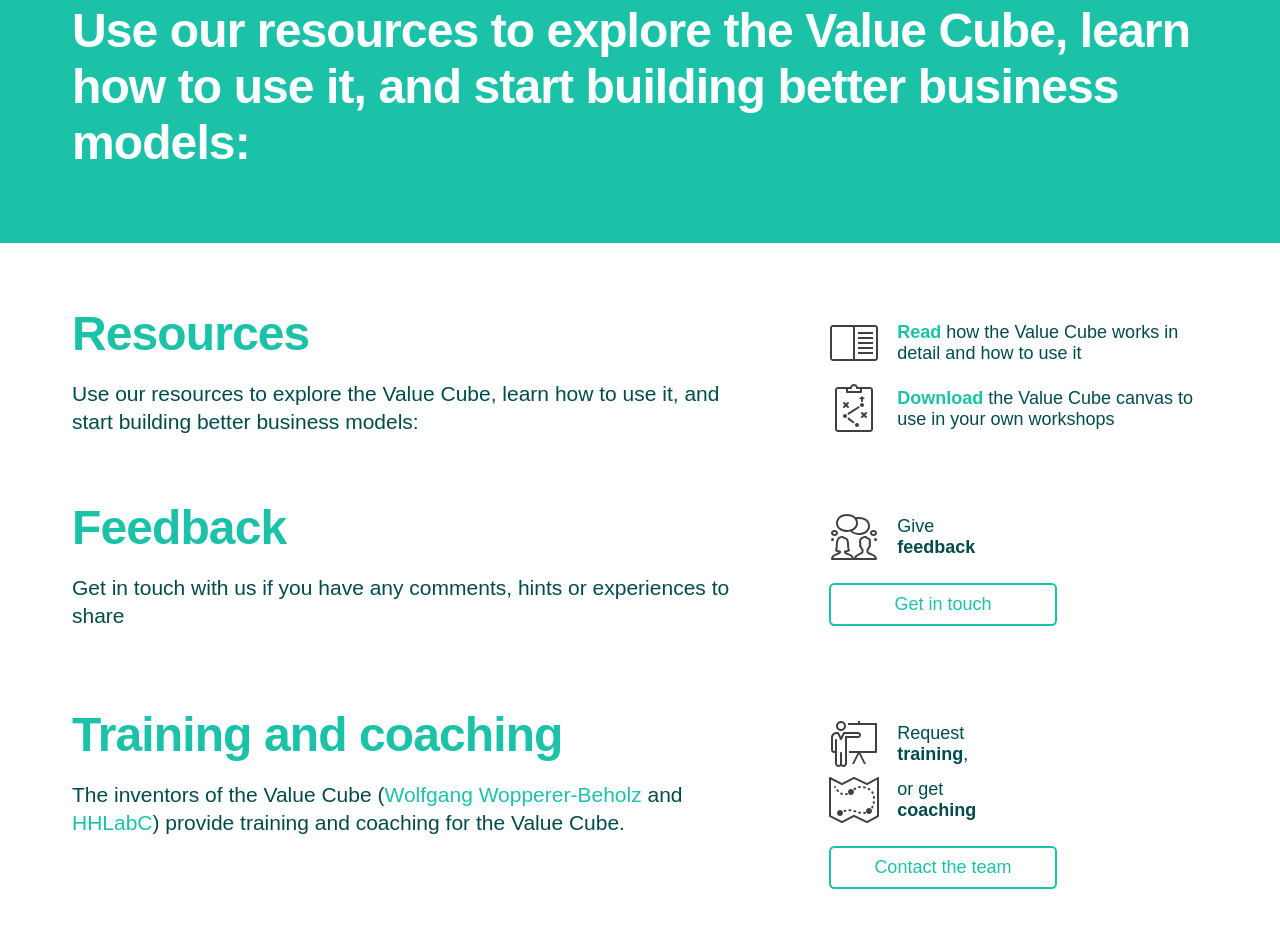
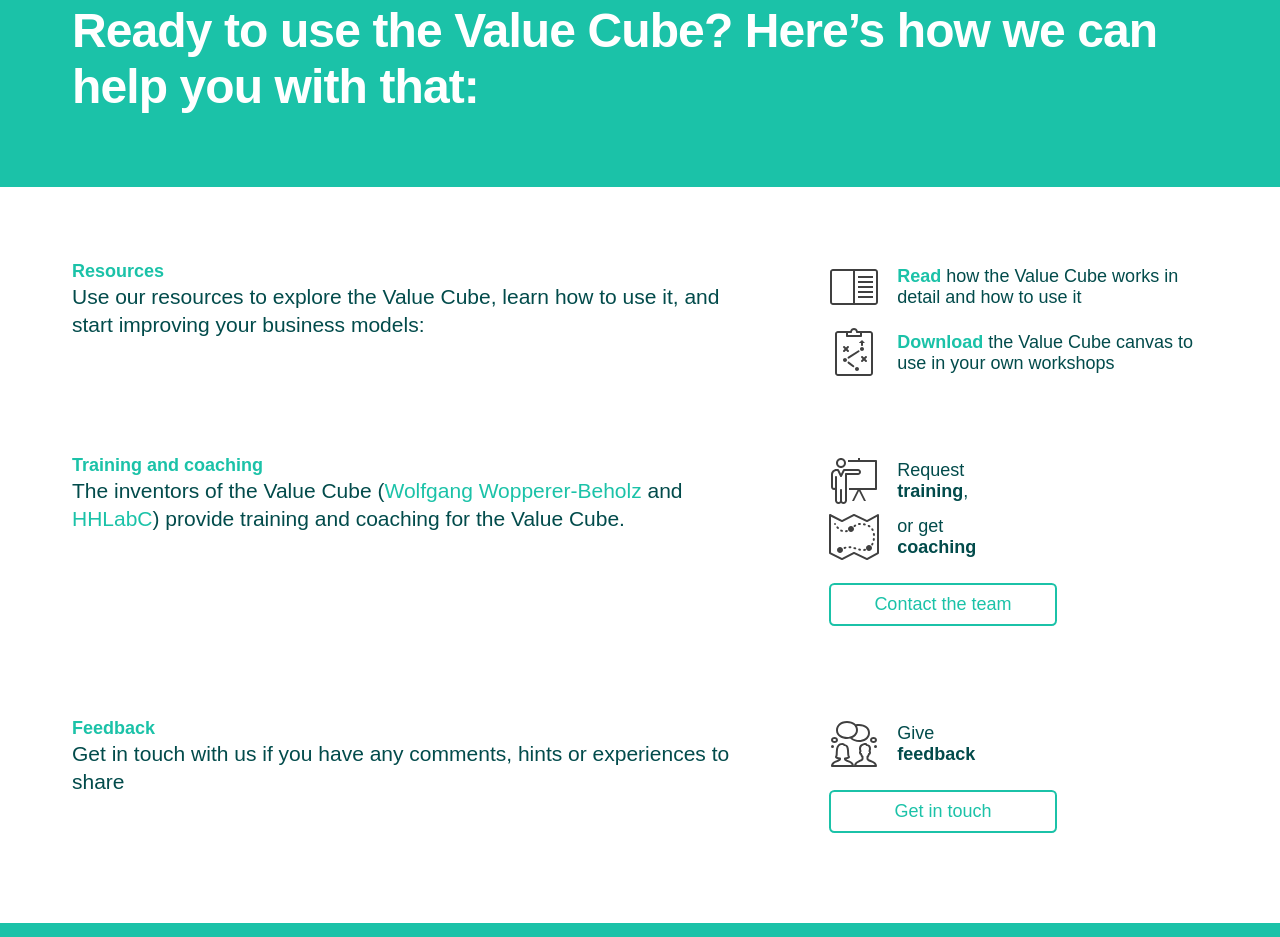
Before and after one commit to Value-Cube/website, a plain HTML site: page index.html in a window 1280 px wide. Shown: the part 7203-8140 px from the top of the page. Drawn offline with Linux system fonts and the light colour scheme; a web font is replaced by a local one.

Commit message:
Update index.html

```diff
--- a/index.html
+++ b/index.html
@@ -213,7 +213,7 @@
 
 <section class="block block-hero-1" id="resources">
   <div class="container">
-    <h2>Use our resources to explore the Value Cube, learn how to use it, and start building better business models:</h2>
+    <h2>Ready to use the Value Cube? Here’s how we can help you with that:</h2>
   </div>
 </section>
 
@@ -222,8 +222,8 @@
   <div class="container">
     <div class="columns">
       <div class="column text">
-        <h2>Resources</h2>
-        <p>Use our resources to explore the Value Cube, learn how to use it, and start building better business models:</p>
+        <h3>Resources</h3>
+        <p>Use our resources to explore the Value Cube, learn how to use it, and start improving your business models:</p>
       </div>
       <div class="column media features">
 
@@ -233,7 +233,7 @@
           </div>
           <div class="column text">
             <!-- TODO -->
-            <p><strong><a href="">Read</a></strong> how the Value Cube works in detail and how to use it</p>
+            <p><strong><a href="https://github.com/Value-Cube/docs/raw/main/Guide.pdf">Read</a></strong> how the Value Cube works in detail and how to use it</p>
           </div>
         </div>
 
@@ -251,38 +251,11 @@
   </div>
 </section>
 
-<section class="block block-feature-list-1" id="feedback">
-  <div class="container">
-    <div class="columns">
-      <div class="column text">
-        <h2>Feedback</h2>
-        <p>Get in touch with us if you have any comments, hints or experiences to share</p>
-      </div>
-      <div class="column media features">
-
-        <div class="columns">
-          <div class="column media">
-            <img src="media/consulting.svg">
-          </div>
-          <div class="column text text-small">
-            <p>Give <strong>feedback</strong></p>
-          </div>
-        </div>
-
-        <div class="cta">
-          <a class="button primary inverted" href="mailto:hello@valuecube.org?subject=Feedback on the Value Cube">Get in touch</a>
-        </div>
-
-      </div>
-    </div>
-  </div>
-</section>
-
 <section class="block block-feature-list-1" id="training">
   <div class="container">
     <div class="columns">
       <div class="column text">
-        <h2>Training and coaching</h2>
+        <h3>Training and coaching</h3>
         <p>The inventors of the Value Cube (<a href="https://wolfgangwopperer.com/" target="_blank">Wolfgang Wopperer-Beholz</a> and <a href="https://hhlabc.de/" target="_blank">HHLabC</a>) provide training and coaching for the Value Cube.</p>
       </div>
       <div class="column media features">
@@ -314,6 +287,34 @@
   </div>
 </section>
 
+<section class="block block-feature-list-1" id="feedback">
+  <div class="container">
+    <div class="columns">
+      <div class="column text">
+        <h3>Feedback</h3>
+        <p>Get in touch with us if you have any comments, hints or experiences to share</p>
+      </div>
+      <div class="column media features">
+
+        <div class="columns">
+          <div class="column media">
+            <img src="media/consulting.svg">
+          </div>
+
+          <div class="column text text-small">
+            <p>Give <strong>feedback</strong></p>
+          </div>
+        </div>
+
+        <div class="cta">
+          <a class="button primary inverted" href="mailto:hello@valuecube.org?subject=Feedback on the Value Cube">Get in touch</a>
+        </div>
+
+      </div>
+    </div>
+  </div>
+</section>
+
 <section class="block block-pf-footer" id="">
   <div class="block-pf-footer__container">
     <div class="block-pf-footer__logo">
@@ -327,7 +328,7 @@
 
             <li class="linklist">
               <!-- TODO -->
-              <a href="" title="Go to guide">Read guide</a>
+              <a href="https://github.com/Value-Cube/docs/raw/main/Guide.pdf" title="Go to guide">Read guide</a>
             </li>
 
             <li class="linklist">
```
